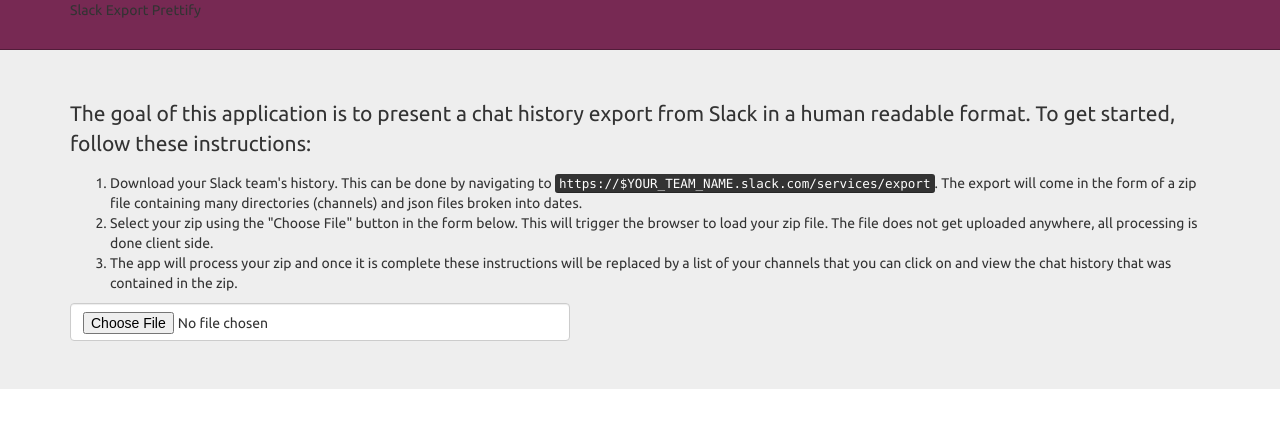
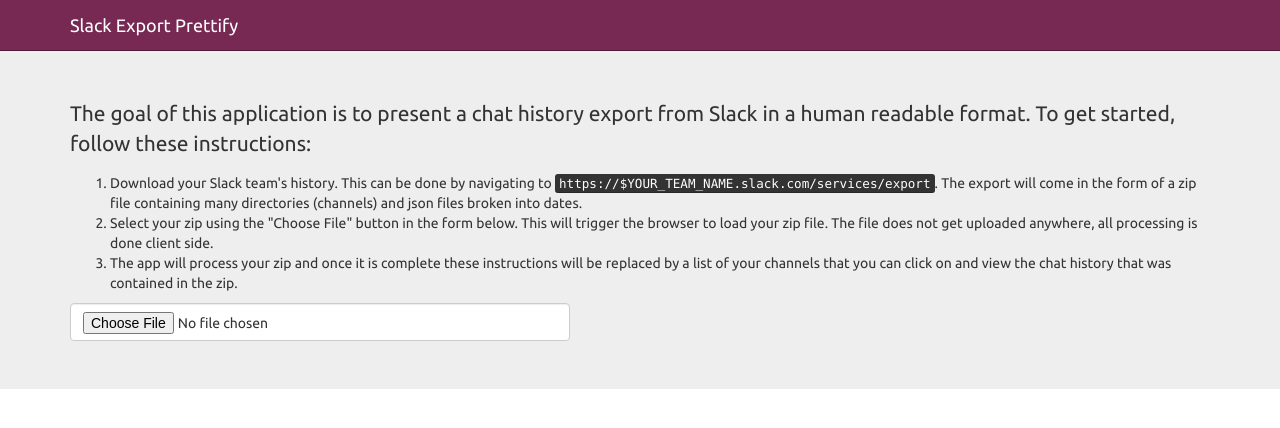
Before and after one commit to ckelner/slack-export-prettify, a plain HTML site: page index.html in a window 1280 px wide. Drawn offline with nearby package versions, Linux system fonts and the light colour scheme.

Commit message:
Fix nav bar page title

```diff
--- a/index.html
+++ b/index.html
@@ -23,7 +23,7 @@
   <nav class="navbar navbar-inverse navbar-fixed-top" role="navigation">
     <div class="container">
       <div class="navbar-header">
-        Slack Export Prettify
+        <a class="navbar-brand">Slack Export Prettify</a>
       </div>
     </div>
   </nav>
```
